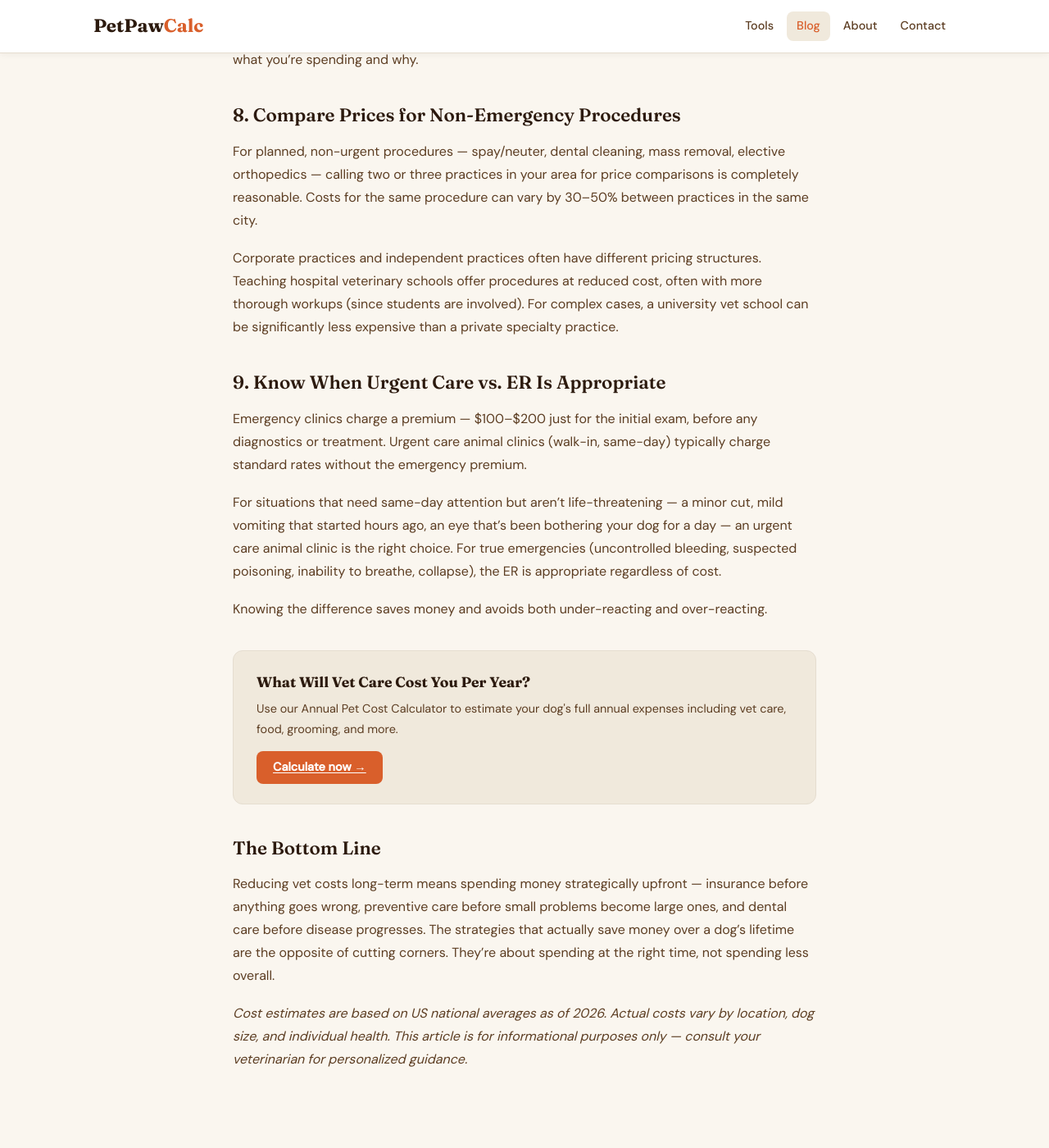
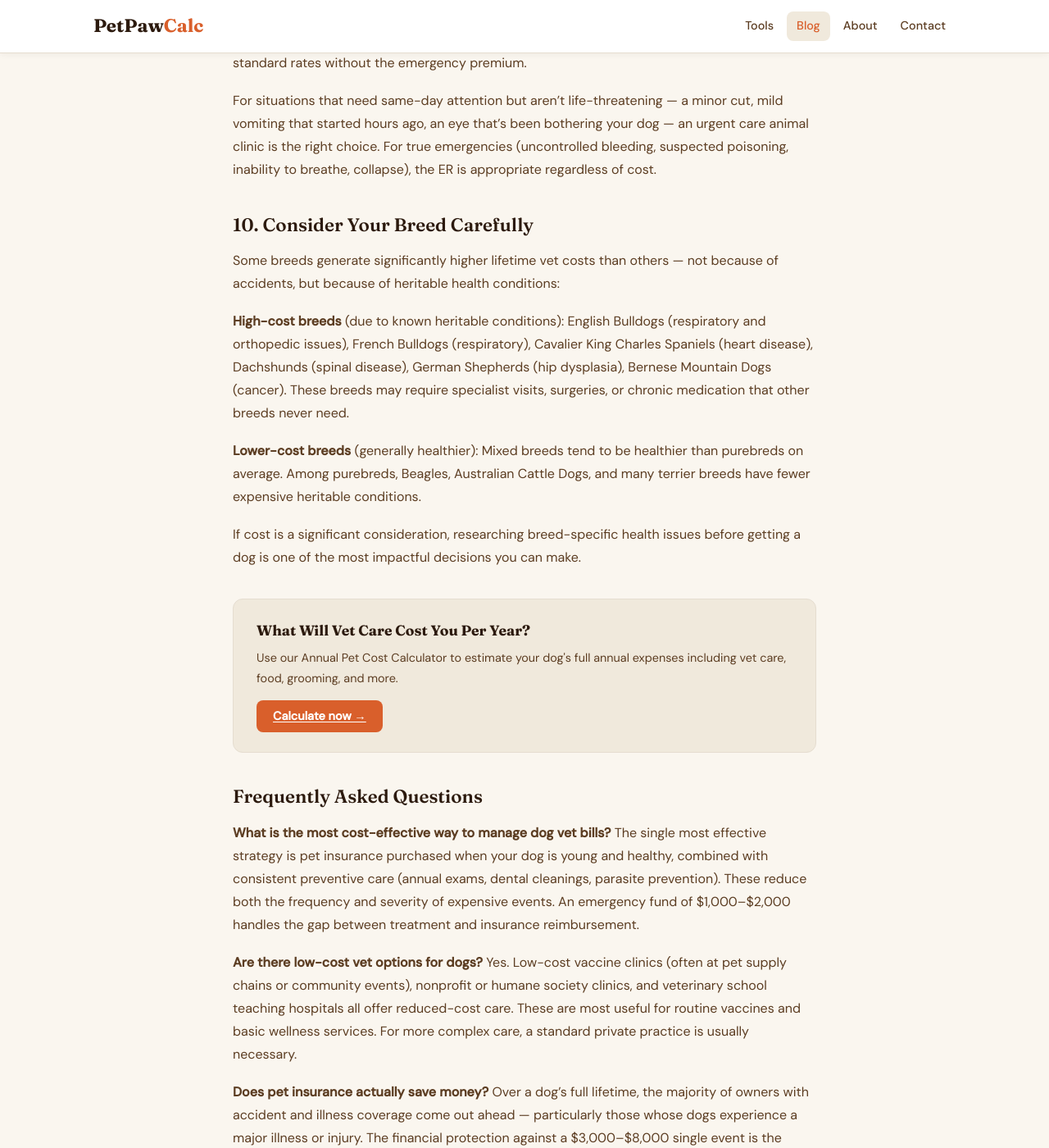
Before and after one commit to canghun13/petpawcalc, a Jekyll site: the page built from _posts/2026-05-31-how-to-reduce-vet-costs-for-dogs.md, in a window 1280 px wide and 1400 px high, scrolled down 3368 px. Shown: the whole window at 82% size. Built offline with Jekyll 4.4.1, drawn with Linux system fonts in a browser that asks for light colours; some of the changed text lies outside the part shown.

Commit message:
Add files via upload

```diff
--- a/_posts/2026-05-31-how-to-reduce-vet-costs-for-dogs.md
+++ b/_posts/2026-05-31-how-to-reduce-vet-costs-for-dogs.md
@@ -3,8 +3,8 @@ layout: post
 title: "How to Reduce Vet Costs Without Compromising Your Dog's Care"
 description: Smart ways to lower your dog's vet bills — from insurance timing to preventive care that pays for itself. No shortcuts that sacrifice health.
 category: Pet Costs
-date: 2026-05-31
-read_time: 7
+date: 2026-06-27
+read_time: 8
 slug: how-to-reduce-vet-costs-for-dogs
 ---
 
@@ -25,13 +25,9 @@ The math changes dramatically when you insure early:
 
 The same coverage costs roughly twice as much and covers less. A single orthopedic surgery ($3,000–$6,000), cancer diagnosis, or serious GI issue will exceed years of premiums. Getting insurance before your dog has any health history isn't pessimism — it's the same reason you buy homeowner's insurance before a fire.
 
-If your dog is already older or has existing conditions, insurance can still be worth it for new conditions — just understand what will and won't be covered.
-
 ## 2. Build a Dedicated Pet Emergency Fund
 
 Even with insurance, you'll have deductibles, co-pays, and the occasional thing that doesn't qualify for a claim. Having $1,000–$2,000 in a savings account specifically designated for pet emergencies means you're making decisions based on your dog's health, not your bank account balance.
-
-This matters more than it sounds. Emergency financial stress is when people make the hardest decisions under the worst conditions. A small dedicated fund eliminates that pressure for the majority of situations.
 
 If you have insurance, your fund can be smaller. Without insurance, $2,000–$3,000 is a more realistic cushion.
 
@@ -47,21 +43,17 @@ The math on preventive care almost always works in the owner's favor. Annual exa
 
 Dental disease is the most common health condition in adult dogs, and it's almost entirely preventable. Professional cleanings run $300–$800 per procedure. That sounds expensive until you compare it to the alternative: advanced dental disease requiring multiple extractions ($500–$2,000+), or the systemic effects of untreated oral infection on kidneys, heart, and liver.
 
-At-home dental maintenance — brushing with dog-safe toothpaste, dental chews, water additives — doesn't replace professional cleanings but meaningfully extends the interval between them. A dog who gets their teeth brushed several times a week and has a professional cleaning every 18–24 months has dramatically lower lifetime dental costs than one who gets a cleaning every few years after disease has progressed.
-
-Start dental habits early. Puppies accept brushing far more easily than adult dogs who have never experienced it.
+At-home dental maintenance — brushing with dog-safe toothpaste, dental chews, water additives — doesn't replace professional cleanings but meaningfully extends the interval between them. Start dental habits early. Puppies accept brushing far more easily than adult dogs who have never experienced it.
 
 ## 5. Use Low-Cost Clinics for Vaccines
 
 Vaccine-only clinics — often held at feed stores, pet supply chains, or community events — typically charge $10–$25 per vaccine, compared to $20–$50 at a full-service practice. For a dog who needs bordetella, DHPP, and rabies in a given year, that's a potential saving of $50–$100.
 
-These clinics are staffed by licensed veterinarians or veterinary technicians and provide the same vaccines as a full-service practice. The limitation is that they don't include a physical exam.
-
-The right approach: get your annual wellness exam at your regular vet, but consider a vaccine clinic for years when only vaccines are due (not an exam). This is most applicable to young adult dogs on stable vaccine schedules.
+The right approach: get your annual wellness exam at your regular vet, but consider a vaccine clinic for years when only vaccines are due. This is most applicable to young adult dogs on stable vaccine schedules.
 
 ## 6. Know What Preventive Medications Actually Cost
 
-Heartworm prevention, flea and tick control, and intestinal parasite management are ongoing costs — but they're predictable ones. Shopping around for these makes a meaningful difference.
+Shopping around for ongoing medications makes a meaningful difference:
 
 - Online pet pharmacies (1-800-PetMeds, Chewy Pharmacy, Costco Pet) often charge 30–50% less than in-clinic dispensing for the same products
 - Generic versions of many preventives are FDA-approved and equivalent to name brands
@@ -75,23 +67,31 @@ Veterinarians are generally happy to explain what diagnostics are being recommen
 
 - "What are we looking for with this test, and how will the result change what we do?"
 - "Is this something we need to rule out now, or can we monitor for a few weeks first?"
-- "What's the cost of this, and are there any less expensive alternatives that would give us similar information?"
+- "What's the cost of this, and are there any less expensive alternatives?"
 
-This isn't adversarial. Vets work within the constraints of what clients can afford, and good vets will help you prioritize. Asking questions doesn't mean refusing care — it means understanding what you're spending and why.
+This isn't adversarial. Good vets will help you prioritize. Asking questions doesn't mean refusing care — it means understanding what you're spending and why.
 
 ## 8. Compare Prices for Non-Emergency Procedures
 
 For planned, non-urgent procedures — spay/neuter, dental cleaning, mass removal, elective orthopedics — calling two or three practices in your area for price comparisons is completely reasonable. Costs for the same procedure can vary by 30–50% between practices in the same city.
 
-Corporate practices and independent practices often have different pricing structures. Teaching hospital veterinary schools offer procedures at reduced cost, often with more thorough workups (since students are involved). For complex cases, a university vet school can be significantly less expensive than a private specialty practice.
+Teaching hospital veterinary schools offer procedures at reduced cost, often with more thorough workups. For complex cases, a university vet school can be significantly less expensive than a private specialty practice.
 
 ## 9. Know When Urgent Care vs. ER Is Appropriate
 
 Emergency clinics charge a premium — $100–$200 just for the initial exam, before any diagnostics or treatment. Urgent care animal clinics (walk-in, same-day) typically charge standard rates without the emergency premium.
 
-For situations that need same-day attention but aren't life-threatening — a minor cut, mild vomiting that started hours ago, an eye that's been bothering your dog for a day — an urgent care animal clinic is the right choice. For true emergencies (uncontrolled bleeding, suspected poisoning, inability to breathe, collapse), the ER is appropriate regardless of cost.
+For situations that need same-day attention but aren't life-threatening — a minor cut, mild vomiting that started hours ago, an eye that's been bothering your dog — an urgent care animal clinic is the right choice. For true emergencies (uncontrolled bleeding, suspected poisoning, inability to breathe, collapse), the ER is appropriate regardless of cost.
 
-Knowing the difference saves money and avoids both under-reacting and over-reacting.
+## 10. Consider Your Breed Carefully
+
+Some breeds generate significantly higher lifetime vet costs than others — not because of accidents, but because of heritable health conditions:
+
+**High-cost breeds** (due to known heritable conditions): English Bulldogs (respiratory and orthopedic issues), French Bulldogs (respiratory), Cavalier King Charles Spaniels (heart disease), Dachshunds (spinal disease), German Shepherds (hip dysplasia), Bernese Mountain Dogs (cancer). These breeds may require specialist visits, surgeries, or chronic medication that other breeds never need.
+
+**Lower-cost breeds** (generally healthier): Mixed breeds tend to be healthier than purebreds on average. Among purebreds, Beagles, Australian Cattle Dogs, and many terrier breeds have fewer expensive heritable conditions.
+
+If cost is a significant consideration, researching breed-specific health issues before getting a dog is one of the most impactful decisions you can make.
 
 <div class="post-cta">
   <h4>What Will Vet Care Cost You Per Year?</h4>
@@ -99,8 +99,18 @@ Knowing the difference saves money and avoids both under-reacting and over-react
   <a href="/tools/annual-pet-cost-calculator.html">Calculate now →</a>
 </div>
 
-## The Bottom Line
+## Frequently Asked Questions
 
-Reducing vet costs long-term means spending money strategically upfront — insurance before anything goes wrong, preventive care before small problems become large ones, and dental care before disease progresses. The strategies that actually save money over a dog's lifetime are the opposite of cutting corners. They're about spending at the right time, not spending less overall.
+**What is the most cost-effective way to manage dog vet bills?**
+The single most effective strategy is pet insurance purchased when your dog is young and healthy, combined with consistent preventive care (annual exams, dental cleanings, parasite prevention). These reduce both the frequency and severity of expensive events. An emergency fund of $1,000–$2,000 handles the gap between treatment and insurance reimbursement.
+
+**Are there low-cost vet options for dogs?**
+Yes. Low-cost vaccine clinics (often at pet supply chains or community events), nonprofit or humane society clinics, and veterinary school teaching hospitals all offer reduced-cost care. These are most useful for routine vaccines and basic wellness services. For more complex care, a standard private practice is usually necessary.
+
+**Does pet insurance actually save money?**
+Over a dog's full lifetime, the majority of owners with accident and illness coverage come out ahead — particularly those whose dogs experience a major illness or injury. The financial protection against a $3,000–$8,000 single event is the primary value. For dogs who never have a major health event, the premiums represent a cost rather than a savings — but the certainty of coverage is valuable regardless of outcome.
+
+**When is it too late to get pet insurance?**
+It's never too late to get coverage for new conditions — but the older your dog, the more exclusions will apply for pre-existing conditions, and the higher the premium. A 7-year-old dog can still be insured, but at higher cost and with more exclusions than a 1-year-old. Insuring as early as possible in your dog's life provides the broadest coverage at the lowest cost.
 
 *Cost estimates are based on US national averages as of 2026. Actual costs vary by location, dog size, and individual health. This article is for informational purposes only — consult your veterinarian for personalized guidance.*
```
